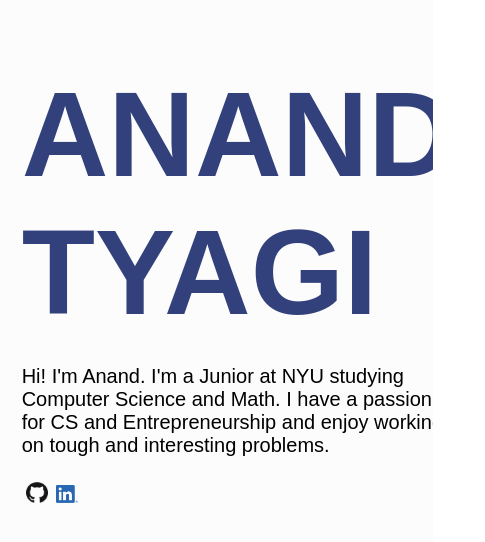
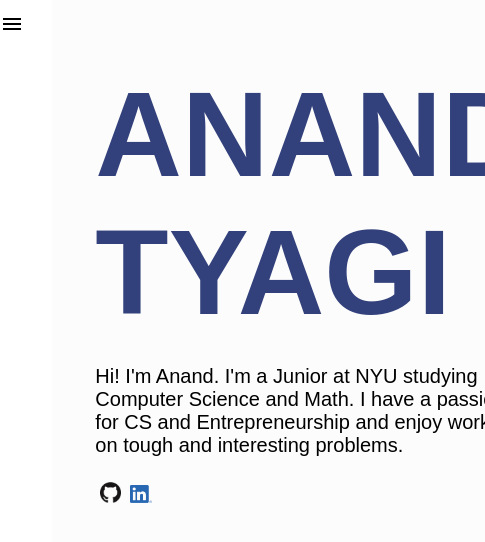
Before and after one commit to ananddtyagi/PersonalWebsite, a React (Create React App) app in the folder react/: page / in a window 390 px wide. Shown: the top 542 px of the page, 485 px wide, since content can reach past the window. Built offline with nearby package versions, Linux system fonts and the light colour scheme.

Commit message:
made the sidebar collapsible

```diff
--- a/react/package.json
+++ b/react/package.json
@@ -5,6 +5,7 @@
   "homepage": "https://anandtyagi.me",
   "dependencies": {
     "@material-ui/core": "^4.8.2",
+    "@material-ui/icons": "^4.5.1",
     "gh-pages": "^2.0.1",
     "react": "^16.8.3",
     "react-dom": "^16.8.3",
--- a/react/src/App.css
+++ b/react/src/App.css
@@ -4,8 +4,6 @@
   padding: 0;
   font-family: 'Hind', sans-serif;
   display: flex;
-
-
 
 }
 * {
@@ -15,7 +13,7 @@
 .Main {
   display: flex;
   overflow: auto;
-  padding-left: 5%;
+  padding-left: 10%;
   padding-right: 7%;
   height: 100vh;
   scroll-behavior: smooth;
@@ -49,6 +47,11 @@
   margin-bottom: 10%;
   border-color: #32407b;
 
+}
+
+.drawer {
+  width: 270px;
+  flex-shrink: 0;
 }
 
 .Sidebar {
@@ -125,5 +128,5 @@ p {
 }
 
 .sidecontent {
-  padding-top: 20%;
+  padding-top: 40%;
 }
--- a/react/src/App.js
+++ b/react/src/App.js
@@ -5,15 +5,58 @@ import './App.css';
 import Drawer from '@material-ui/core/Drawer';
 import Hidden from '@material-ui/core/Hidden';
 import Button from '@material-ui/core/Button';
+import IconButton from '@material-ui/core/IconButton';
 
+import MenuIcon from '@material-ui/icons/Menu';
+
+import { makeStyles, useTheme } from '@material-ui/core/styles';
 
 import Sidebar from './components/sidebar';
 import Main from './components/main';
 
+const drawerWidth = 240;
+
+const useStyles = makeStyles(theme => ({
+  root: {
+    display: 'flex',
+  },
+  drawer: {
+    [theme.breakpoints.up('sm')]: {
+      width: drawerWidth,
+      flexShrink: 0,
+    },
+    height: '100vh',
+  },
+  appBar: {
+    [theme.breakpoints.up('sm')]: {
+      width: `calc(100% - ${drawerWidth}px)`,
+      marginLeft: drawerWidth,
+    },
+  },
+  menuButton: {
+    marginRight: theme.spacing(2),
+    [theme.breakpoints.up('sm')]: {
+      display: 'none',
+    },
+
+  },
+  toolbar: theme.mixins.toolbar,
+  drawerPaper: {
+    width: drawerWidth,
+  },
+  content: {
+    flexGrow: 1,
+
+  },
+}));
+
+
 function App(props) {
   const { container } = props;
+  const classes = useStyles();
+  const theme = useTheme();
+  const [mobileOpen, setMobileOpen] = React.useState(false);
 
-  const [mobileOpen, setMobileOpen] = React.useState(false);
   const handleDrawerToggle = () => {
       setMobileOpen(!mobileOpen);
     };
@@ -21,8 +64,18 @@ function App(props) {
 
   return (
     <div className="App">
-      <div className="Sidebar">
-      <nav>
+
+      <div >
+      <nav className={classes.drawer}>
+      <IconButton
+              color="inherit"
+              aria-label="open drawer"
+              edge="start"
+              onClick={handleDrawerToggle}
+              className={classes.menuButton}
+            >
+              <MenuIcon />
+        </IconButton>
         <Hidden smUp implementation="css">
           <Drawer
              anchor={'left'}
@@ -35,8 +88,9 @@ function App(props) {
              }}
           >
           {(
-
+            <div className="Sidebar">
               <Sidebar></Sidebar>
+            </div>
 
           )}
           </Drawer>
@@ -56,11 +110,14 @@ function App(props) {
          </Hidden>
       </nav>
       </div>
-      <main>
+        <div className = {classes.content}>
+        <main>
         <div className = "Main">
-          <Main></Main>
-        </div>
-      </main>
+
+            <Main></Main>
+          </div>
+        </main>
+      </div>
 
     </div>
   );
```
Also changed, not shown: 1 other file (tests, documents, lock files or other folders).
